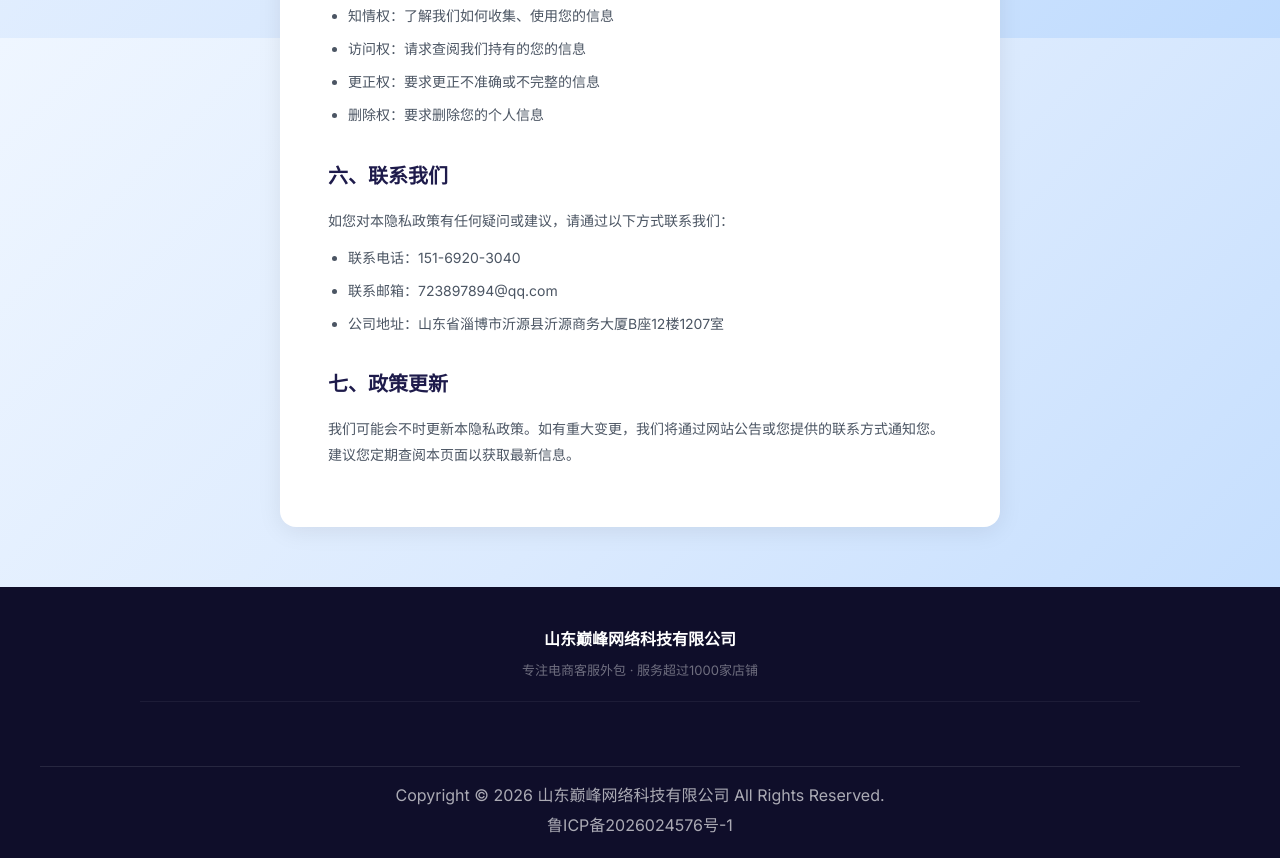
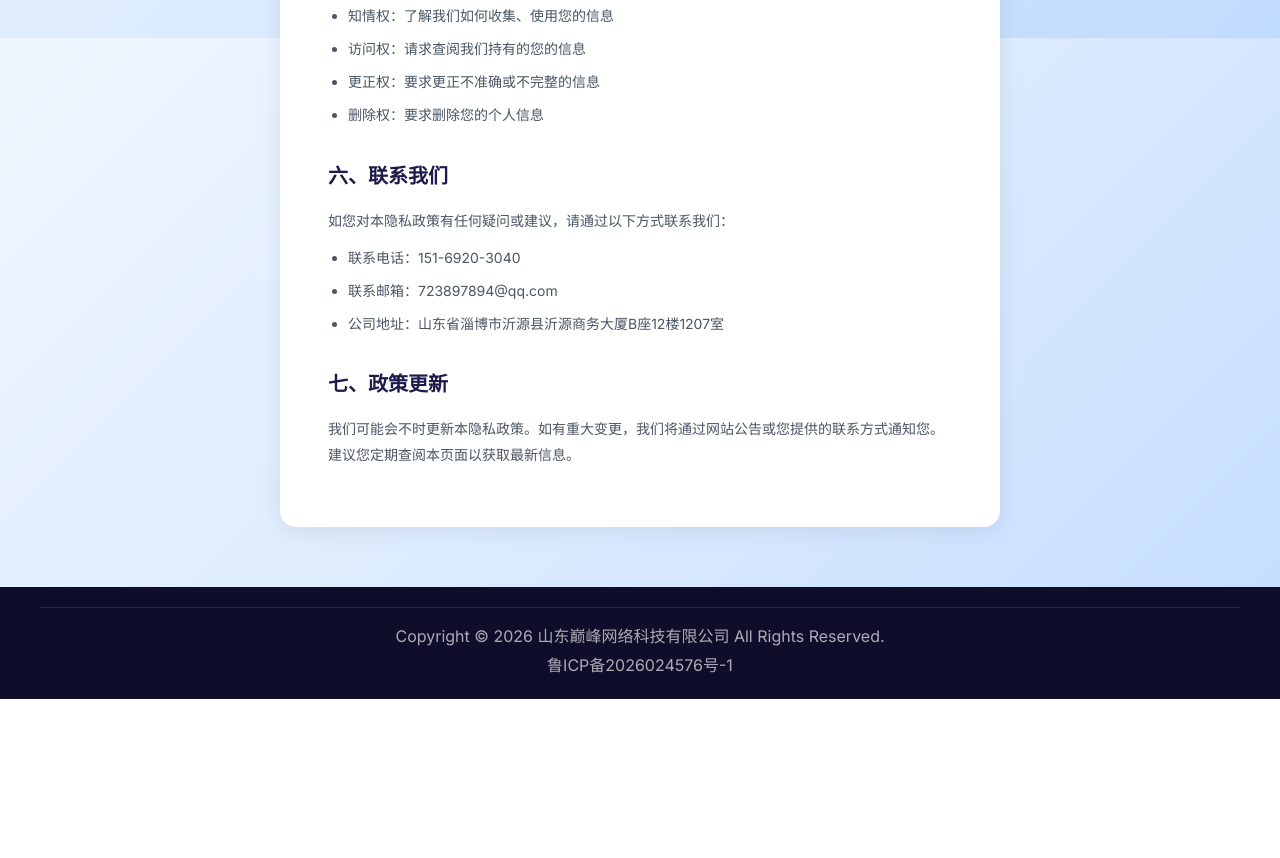
Before and after one commit to FallnAnge1/dfkefu, a plain HTML site: page privacy.html in a window 1280 px wide. Shown: the part 1562-2420 px from the top of the page. After the commit the page ends 2261 px from the top, so only its background shows below. Drawn offline with Linux system fonts and the light colour scheme.

Commit message:
移除二级页面重复空白footer

```diff
--- a/privacy.html
+++ b/privacy.html
@@ -191,17 +191,6 @@
         </div>
     </div>
 
-    <!-- 页脚 -->
-    <footer class="footer">
-        <div class="footer-content">
-            <div class="footer-logo">山东巅峰网络科技有限公司</div>
-            <p style="font-size:13px; color:rgba(255,255,255,0.4);">专注电商客服外包 · 服务超过1000家店铺</p>
-            <div class="footer-copy">
-
-            </div>
-        </div>
-    </footer>
-
     <!-- 联系弹窗 -->
     <div id="contactModal" style="display:none;position:fixed;inset:0;z-index:9999;background:rgba(0,0,0,0.6);backdrop-filter:blur(4px);justify-content:center;align-items:center;padding:20px;pointer-events:none;">
         <div style="background:#fff;border-radius:24px;padding:40px;max-width:420px;width:100%;position:relative;box-shadow:0 24px 80px rgba(0,0,0,0.2);pointer-events:auto;">
```
Also changed, not shown: about.html (+0 -11 lines), cases.html (+0 -10 lines), news.html (+0 -2 lines), pricing.html (+0 -10 lines), sitemap.html (+0 -11 lines).
